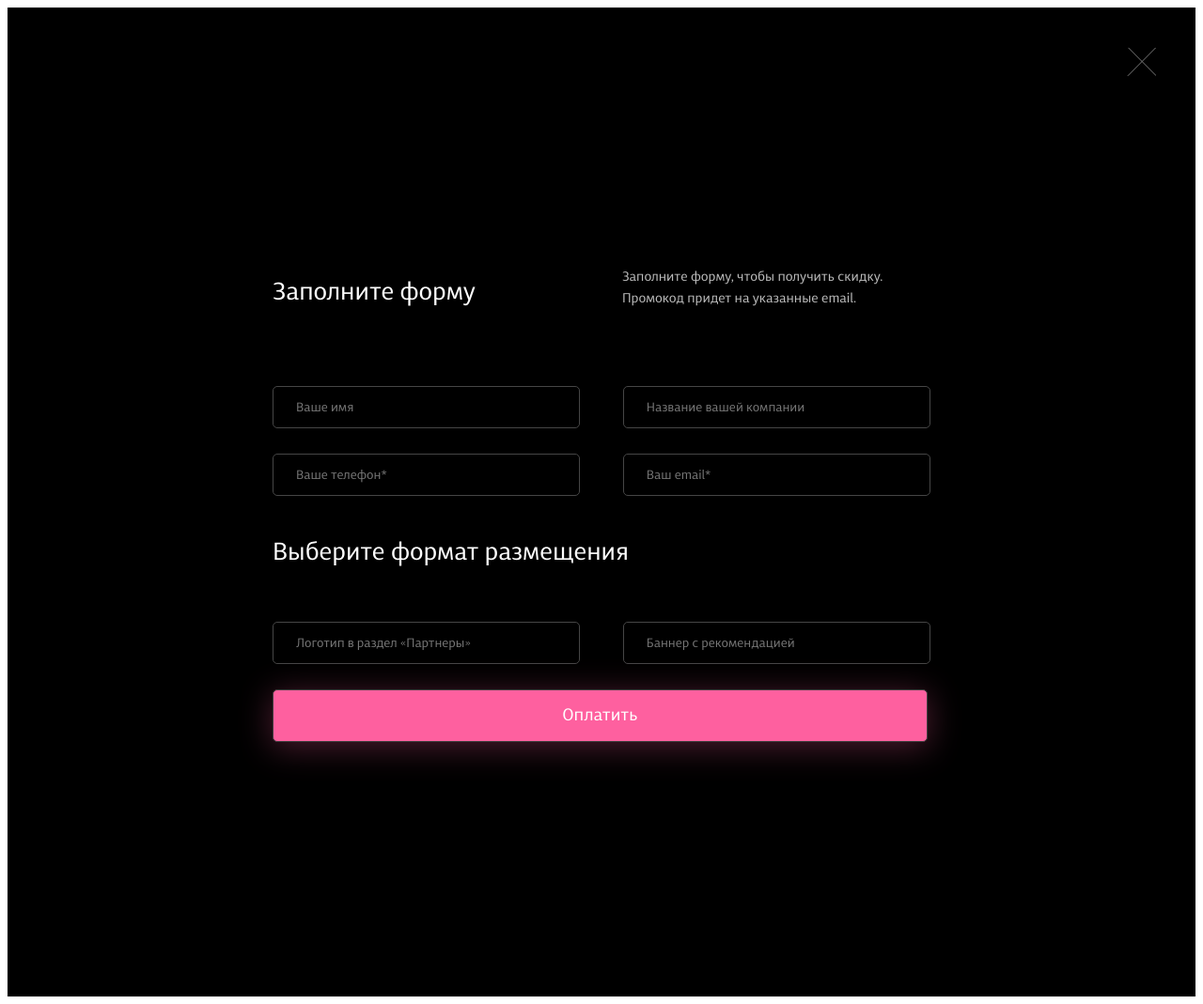
After one commit to cvetn/gulp, a PHP site: page /partners-popup.html in a window 1280 px wide. The commit adds this page. Shown: the whole page at 94% size. Run offline with PHP 8.4, Linux system fonts and the light colour scheme; style sheets or scripts are compiled from the project's sources.

Commit message:
popups completed

```diff
--- a/package.json
+++ b/package.json
@@ -12,7 +12,10 @@
     "browser-sync": "^2.18.13",
     "del": "^3.0.0",
     "gulp": "^3.9.1",
+    "gulp-autoprefixer": "^4.0.0",
+    "gulp-cssnano": "^2.1.2",
     "gulp-imagemin": "^3.4.0",
+    "gulp-merge-media-queries": "^0.2.1",
     "gulp-sass": "^3.1.0"
   }
 }
--- a/src/index.html
+++ b/src/index.html
@@ -22,7 +22,7 @@ active button
         <nav class="header__menu">
           <ul>
             <li>Главная</li>
-            <li><a href="about.html">О проекте</a></li>
+            <li><a href="about-popup.html">О проекте</a></li>
             <li>Для кого</li>
             <li>Программы</li>
             <li>Результаты</li>
--- /dev/null
+++ b/src/partners-popup.html
@@ -0,0 +1,35 @@
+<!DOCTYPE html>
+<html lang="en">
+<head>
+  <meta charset="UTF-8">
+  <title>Форма получения скидки</title>
+  <link rel="stylesheet" href="css/style.css">
+</head>
+<body>
+  <div class="block block-form">
+    <div class="wrapper">
+      <div class="discount">
+        <img src="img/close.png" alt="" class="about__close">
+        <form action="discount.html" class="form discount__form">
+          <p class="discount__heading">Заполните форму</p>
+          <p class="discount__descr">Заполните форму, чтобы получить скидку.<br>
+            Промокод придет на указанные email.</p>
+            <div class="clearfix"></div>
+            <input class="first" name="firstname" type="text" placeholder="Вашe имя">
+            <input class="second" name="secondname" type="text" placeholder="Название вашей компании">
+            <div class="clearfix"></div>
+            <input class="third" name="phone" type="text" placeholder="Ваше телефон*">
+            <input class="fourth" name="email" type="text" placeholder="Ваш email*">
+            <div class="clearfix"></div>
+            <div class="discount__heading">Выберите формат размещения</div>
+            <div class="clearfix"></div>
+            <input class="first" name="firstname" type="text" placeholder="Логотип в раздел «Партнеры»">
+            <input class="second" name="secondname" type="text" placeholder="Баннер с рекомендацией">
+            <div class="clearfix"></div>
+            <button class="button discount__button">Оплатить</button>
+          </form>
+        </div>
+      </div>
+    </div>
+  </body>
+  </html>
--- a/src/sass/style.scss
+++ b/src/sass/style.scss
@@ -10,6 +10,7 @@ $xlg:1450px;
 
 *{
   box-sizing:border-box;
+  font-family: inherit;
 }
 a{
   text-decoration: none;
@@ -21,6 +22,9 @@ body{
 .button{
   border-radius: 5px;
   border: 1px solid #3d3d3d;
+}
+.clearfix{
+  clear: both;
 }
 
 .wrapper {
@@ -55,6 +59,9 @@ body{
     background-image: url(../img/bgEntry.jpg);
     @media (min-width: $xlg) {
       background-position: 20% 0;
+    }
+    @media (max-width: $lg) {
+      background-position-x: -140px;
     }
   }
   &-slider{
@@ -98,6 +105,13 @@ body{
     background-image: url(../img/backg-about.jpg);
     background-position-x: -280px;
   }
+  &-discount{
+    background-color: #000;
+    color: #fff;
+  }
+  &-partnership{
+    padding: 85px 0;
+  }
 }
 
 .header{
@@ -105,17 +119,26 @@ body{
   overflow: hidden;
   font-size: 15px;
   font-weight: 300;
+  @media (max-width: $lg) {
+    font-size: 13px;
+  }
   &__logo{
     float: left;
     padding: 8px 198px 0 77px;
     @media (max-width: $xlg) {
       padding: 8px 100px 0 0;
     }
+    @media (max-width: $lg) {
+      padding: 8px 33px 0 0;
+    }
   }
   &__menu{
     padding-top: 13px;
     float: left;
     padding-right: 131px;
+    @media (max-width: $lg) {
+      padding-right: 47px;
+    }
     li{
       display: inline-block;
       &:not(:last-child){
@@ -139,7 +162,7 @@ body{
     padding: 150px 140px 228px 590px;
   }
   @media (max-width: $lg) {
-   padding: 150px 140px 228px 260px;
+    padding: 150px 0px 228px 480px;
   }
   @media (max-width: $md) {
     padding: 150px 140px 228px 30px;
@@ -166,7 +189,7 @@ body{
 .blockquote{
   padding: 164px 150px  246px 291px;
   @media (max-width: $xlg) {
-    padding: 164px 150px 246px 191px;
+    padding: 164px 100px 246px 161px;
   }
   &__img{
     position: relative;
@@ -574,6 +597,7 @@ body{
     float: left;
   }
 }
+
 .guideline{
   padding-top: 139px;
   &__heading{
@@ -650,4 +674,126 @@ body{
     top: 50px;
     right: 50px;
   }
+  &__coach{
+    position: absolute;
+    left: 15%;
+    p{
+      text-align: center;
     }
+    img{
+      max-width: 295px;
+    }
+    &-2{
+      top: 570px;
+    }
+  }
+}
+
+.discount{
+  padding: 262px 0 271px;
+  &__heading{
+    font-size: 26px;
+    float: left;
+    padding: 0 156px 57px 0;
+  }
+  &__descr{
+    font-size: 14px;
+    line-height: 23px;
+    color: #bbbbbb;
+    float: left;
+  }
+  form{
+    max-width: 700px;
+    margin: 0 auto;
+  }
+  input{
+    border: 1px solid #464646;
+    border-radius: 5px;
+    background-color: black;
+    width: 327px;
+    height: 45px;
+    padding-left: 24px;
+    color: #fff;
+    padding-top: 3px;
+    &:focus{
+      outline-color:#fe609f;
+    }
+  }
+
+  &__button{
+    width: 697px;
+    height: 56px;
+    background-color: #fe609f;
+    box-shadow: 0 5px 34px 1px rgba(254, 96, 159, 0.29);
+    font-size: 18px;
+    color: #ffffff;
+  }
+  .first{
+    margin-right: 42px;
+    margin-bottom: 27px;
+  }
+  .second{
+    margin-bottom: 27px;
+  }
+  .third{
+    margin-right: 42px;
+    margin-bottom: 45px;
+  }
+  .fourth{
+    margin-bottom: 45px;
+  }
+
+}
+
+//TODO pereverstat' ety huety
+.partnership{
+  max-width: 1070px;
+  margin: 0 auto;
+  &__heading{
+    font-size: 26px;
+    padding-bottom: 24px;
+  }
+  &__descr{
+    font-size: 14px;
+    color: #bbbbbb;
+    font-size: 14px;
+    line-height: 23px;
+    p{
+      max-width: 515px;
+      float: left;
+      padding-bottom: 63px;
+      &:first-child{
+        width: 402px;
+        margin-right: 153px;
+      }
+    }
+    span{
+      font-size: 38px;
+      padding: 0 13px;
+    }
+  }
+  &__item{
+    overflow: hidden;
+  }
+  &__img{
+    float: left;
+    overflow: hidden;
+    &:not(:last-child){
+      margin-right: 155px;
+    }
+    img{
+      padding-bottom: 14px;
+    }
+    p{
+      color: #bbbbbb;
+      font-size: 14px;
+    }
+  }
+  &__button{
+    background-color: #fe609f;
+    width: 252px;
+    height: 45px;
+    color: #ffffff;
+    margin-top: 76px;
+  }
+}
```
Also changed, not shown: gulpfile.js (+13 -3 lines), src/about-popup2.html (added, +53 -0 lines), src/discount-popup.html (added, +31 -0 lines), src/discount.html (deleted, +0 -25 lines), src/partners.html (added, +41 -0 lines), temp.js (added, +141 -0 lines), src/about-popup.html (renamed from src/about.html), src/img/1.svg (added), src/img/banner.jpg (added), src/img/coach1.png (added), src/img/coach2.png (added), src/img/squares.png (added), src/img/squares2.png (added). Lines whose indentation alone changed are shown as unchanged.
